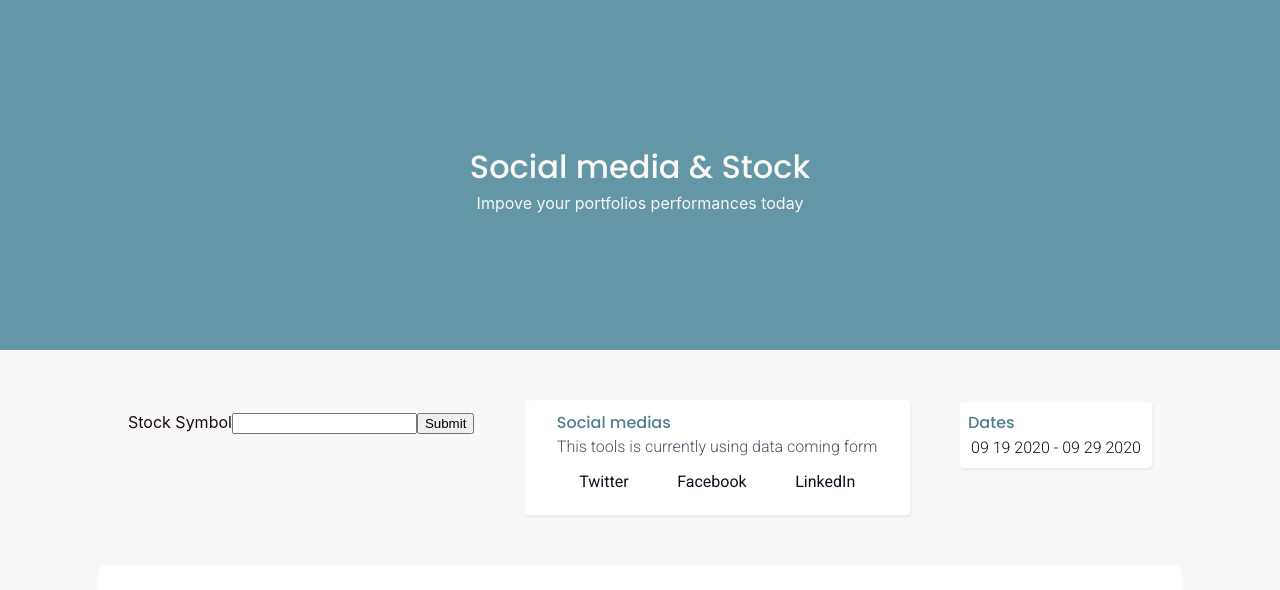
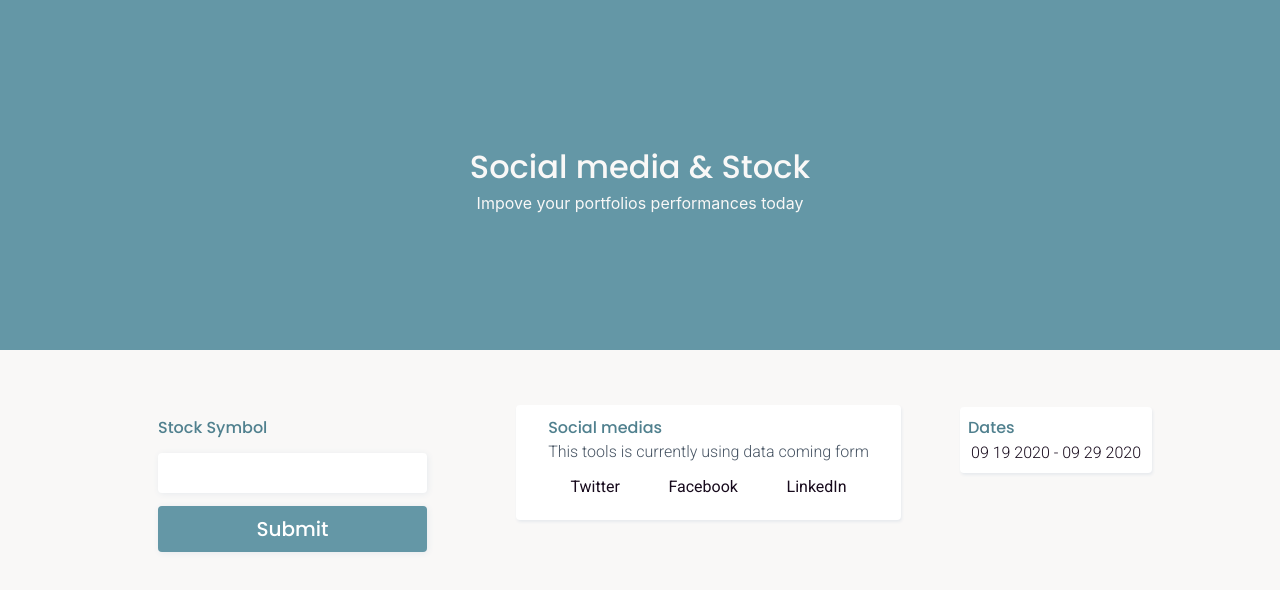
Before and after one commit to lady-rosie/my-app, a React (Create React App) app: page / in a window 1280 px wide. Shown: the top 590 px of the page. Built offline with nearby package versions, Linux system fonts and the light colour scheme.

Commit message:
finish the design of the form

```diff
--- /dev/null
+++ b/src/styles/form.scss
@@ -0,0 +1,43 @@
+@import 'variables.scss';
+
+form{
+    display: flex;
+    flex-direction: column;
+    justify-content: space-around;
+    height: 150px;
+    border-radius: 4px;
+    padding: 8px 30px;
+    color: $dark-purple;
+    label{
+        font-family: $header-font;
+        font-weight: 500;
+        color: $teal;
+    }
+    input{
+      padding: 8px 16px;
+      border: none;
+      box-shadow: 1px 1px 6px $lightgrey;
+      border-radius: 4px;
+    }
+    input[type="text"]{
+        font-family: $body-font;
+        font-size: 20px;
+        font-weight: 500;
+        text-transform: uppercase;
+        &:focus{
+            outline: auto rgba(100, 151, 166, 0.7);
+        }
+    }
+    input[type="submit"]{
+        background-color:$light-teal;
+        color: $white;
+        font-family: $header-font;
+        font-size: 20px;
+        font-weight: 500;
+        &:hover{
+            opacity: 0.6;
+            cursor: pointer;
+        }
+
+    }
+}
--- a/src/styles/styles.scss
+++ b/src/styles/styles.scss
@@ -1,3 +1,4 @@
+@import 'form.scss';
 @import 'infos.scss';
 @import 'header.scss';
 @import 'results.scss';
```
